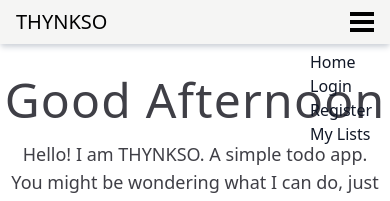
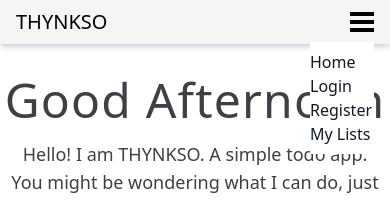
Before and after one commit to W01v3n/TodoApp, a React (Vite) app in the folder frontend/: page / in a window 390 px wide. Both pictures are taken after a click on the button 362 px from the left and 22 px from the top of the page. Shown: the top 201 px of the page. Built offline with nearby package versions, Linux system fonts and the light colour scheme.

Commit message:
added white background for mobile version navbar.

```diff
--- a/frontend/src/components/Navbar/Navbar.tsx
+++ b/frontend/src/components/Navbar/Navbar.tsx
@@ -29,7 +29,7 @@ function Navbar() {
             <ul
               className={`${
                 isMenuOpen
-                  ? "translate-y-2 opacity-100 transition-all duration-500 ease-in-out" //hidden class is not animatable.
+                  ? "translate-y-2 bg-white opacity-100 transition-all duration-500 ease-in-out" //hidden class is not animatable.
                   : "pointer-events-none translate-y-0 opacity-0 transition-all duration-500 ease-in-out md:pointer-events-auto md:flex md:scale-100 md:transform-none md:space-x-4 md:opacity-100"
               } absolute right-0 top-3 w-16 flex-col py-2  md:static md:w-auto md:flex-row md:space-x-4 md:py-0`}
               onClick={() => setIsMenuOpen(false)}
```
